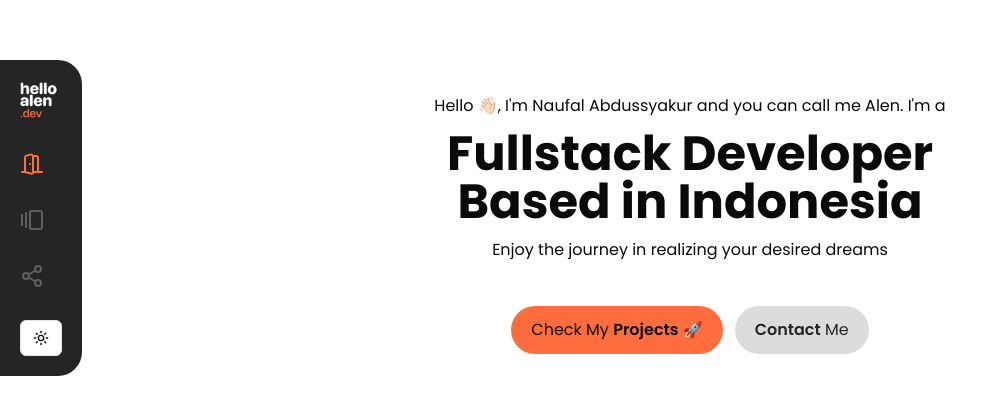
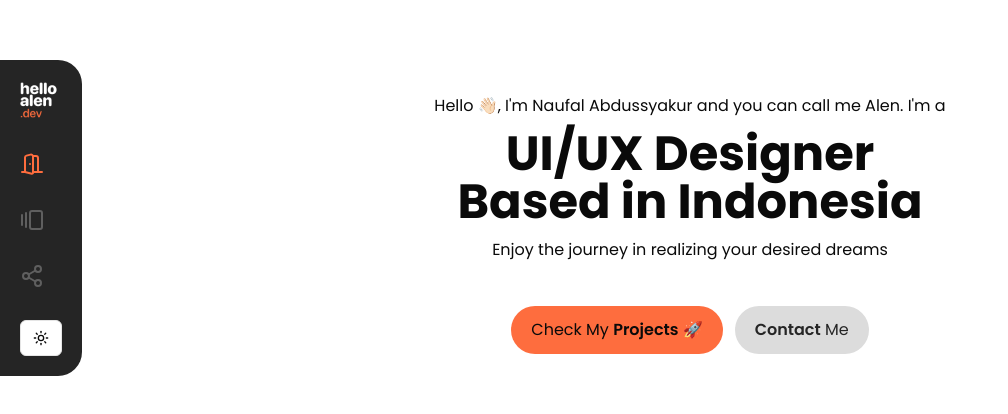
Before and after one commit to OneToDev/helloalen-dev, a Next.js app: page / in a window 1280 px wide. Shown: the part 182-596 px from the top of the page, without its empty margins (0-1008 px from the left). Built offline with nearby package versions, Linux system fonts and the light colour scheme.

Commit message:
Change Occupation

```diff
--- a/app/page.tsx
+++ b/app/page.tsx
@@ -5,7 +5,7 @@
     <main className="md:ms-[120px] md:me-[20px] w-full min-h-screen flex flex-col gap-8 items-center justify-center bg-white dark:bg-[#252525]">
       <div className="flex flex-col px-5 py-3 gap-3 items-center justify-center">
         <p className="text-center">Hello 👋🏻, I&apos;m Naufal Abdussyakur and you can call me Alen. I&apos;m a</p>
-        <h1 className="text-center font-bold text-5xl">Fullstack Developer<br />Based in Indonesia</h1>
+        <h1 className="text-center font-bold text-5xl">UI/UX Designer<br />Based in Indonesia</h1>
         <p className="text-center px-5">Enjoy the journey in realizing your desired dreams</p>
       </div>
       <div className="flex gap-3">
```
